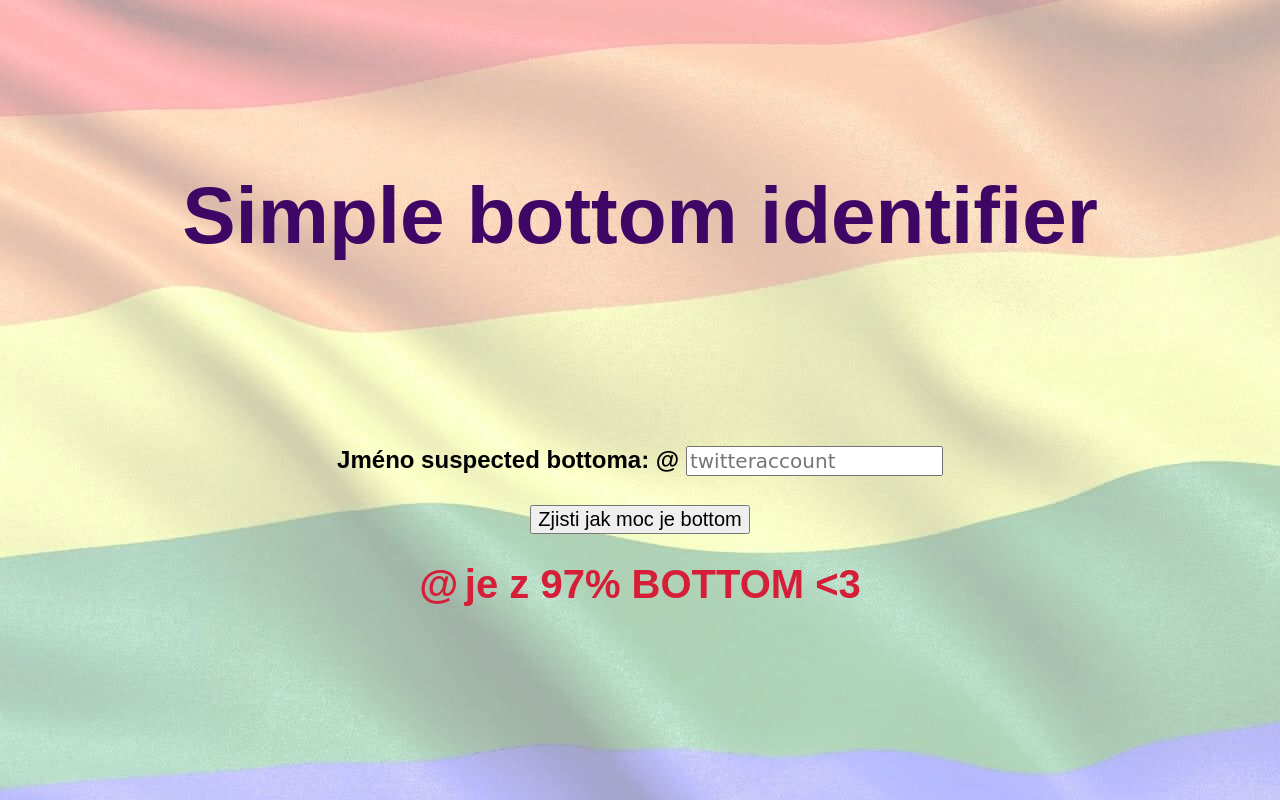
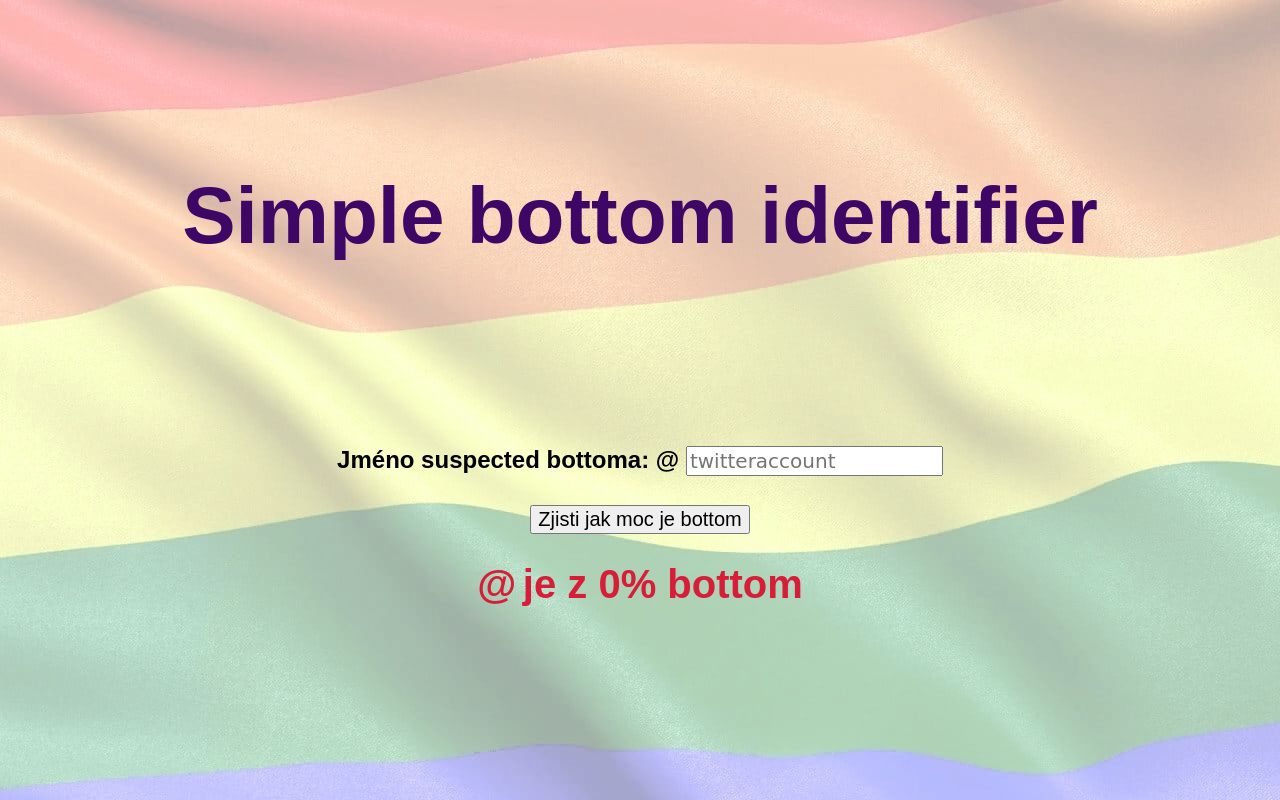
Before and after one commit to RandomTwink/bttmcheck, a plain HTML site: page index.html in a window 1280 px wide. Both pictures are taken after a click on the button "Zjisti jak moc je bottom". Drawn offline with Linux system fonts and the light colour scheme.

Commit message:
Update index.html

```diff
--- a/index.html
+++ b/index.html
@@ -20,7 +20,7 @@ body {
     <!-- Prostřední pole pro psaní -->
     <input type="text" id="vstup" style="font-family:cursive; font-size:20px; color:rgb(47, 74, 130)" placeholder="twitteraccount" ><br><br>
 
-    <button style="font-family:sans-serif; font-size:20px" onclick="generujCislo(); prepisText();">Zjisti jak moc je bottom</button><br><br>
+    <button style="font-family:sans-serif; font-size:20px" onclick="zpracujVstup(); prepisText();">Zjisti jak moc je bottom</button><br><br>
 
     <b id="tag" style="font-family:sans-serif; font-size:40px; color:rgb(214, 30, 57)"></b><b id="cil" style="font-family:sans-serif; font-size:40px; color:rgb(214, 30, 57)"></b>
     <b id="bottomrate" style="font-family:sans-serif; font-size:40px; color:rgb(214, 30, 57)"></b>
@@ -37,11 +37,20 @@ function prepisText() {
     document.getElementById("bottomPo").textContent = "% bottom";
 }
 
-function generujCislo() {
-    // vygeneruje číslo 0–100
-    let cislo = Math.floor(Math.random() * 101);
-    // zobrazí ho v odstavci
-    document.getElementById("bottomrate").textContent = "je z " + cislo + "% BOTTOM <3";
+
+
+function textNaCislo(text) {
+    let hash = 0;
+    for (let i = 0; i < text.length; i++) {
+        hash = (hash * 31 + text.charCodeAt(i)) % 101; // 101 protože chceme 0–100
+    }
+    return hash;
+}
+
+function zpracujVstup() {
+    let vstup = document.getElementById("vstup").value;
+    let cislo = textNaCislo(vstup);
+    document.getElementById("bottomrate").textContent = "je z " + cislo + "% bottom";
 }
 
 </script>
```
